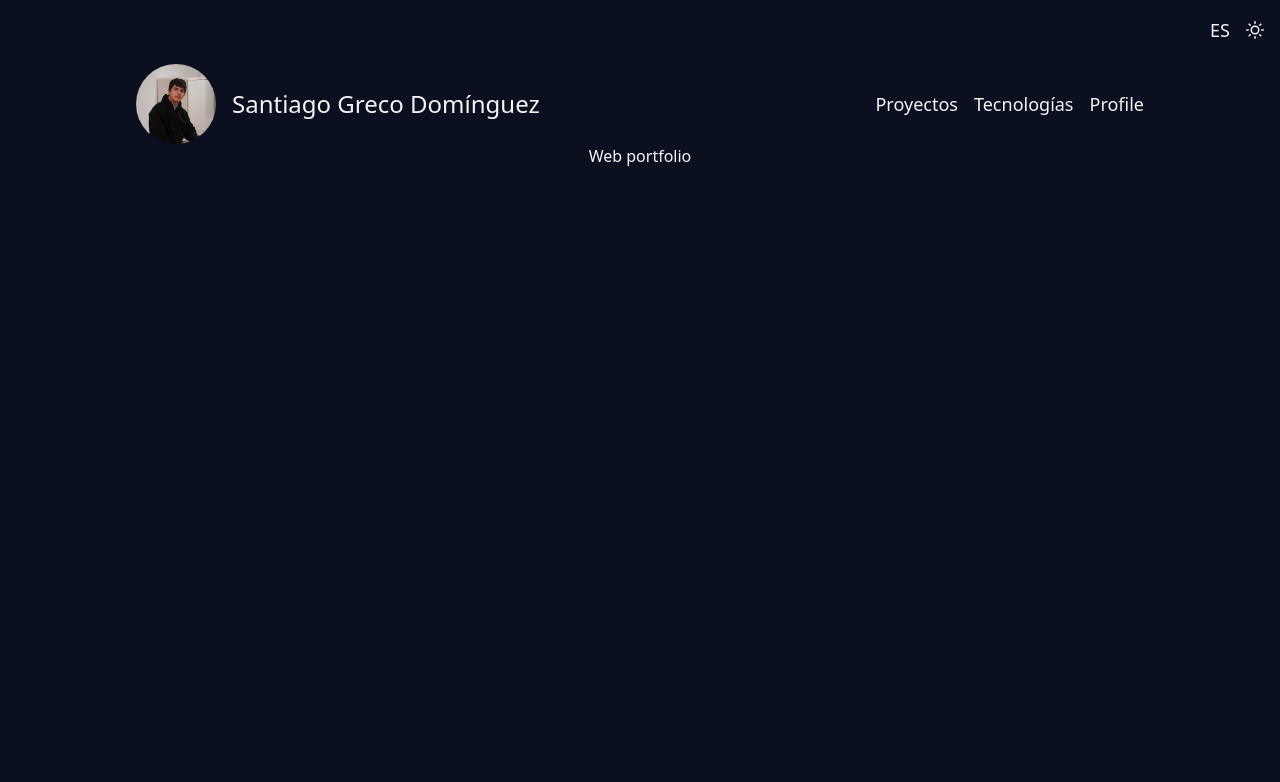
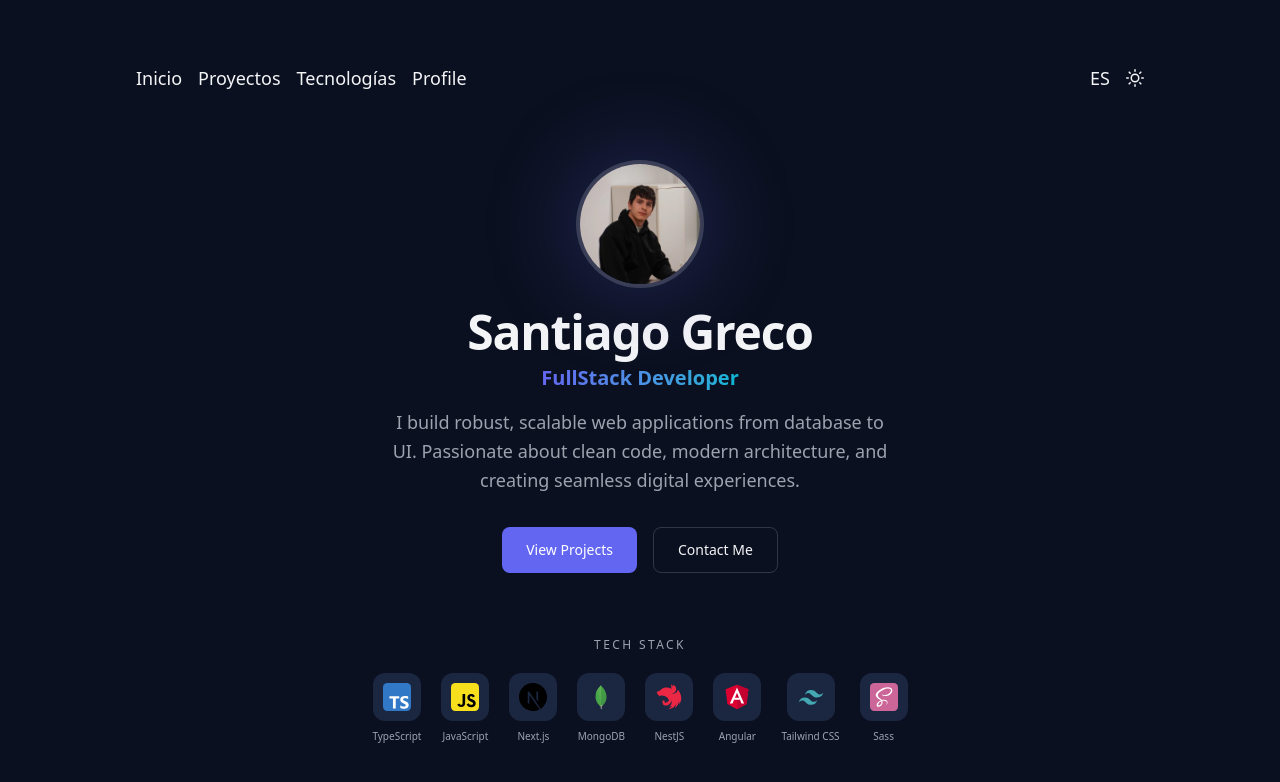
Before and after one commit to grecod28/grecodev, a Next.js app: page /profile in a window 1280 px wide. Shown: the top 782 px of the page. Built offline with nearby package versions, Linux system fonts and the light colour scheme.

Commit message:
Página de inicio diseñada correctamente

```diff
--- a/app/[locale]/layout.tsx
+++ b/app/[locale]/layout.tsx
@@ -2,9 +2,7 @@ import type { Metadata } from "next";
 import { Inter, Poppins } from "next/font/google";
 import "../globals.css";
 import Header from "@/components/layout/header";
-import Selectors from "@/components/layout/selectors";
 import { NextIntlClientProvider } from "next-intl";
-import { notFound } from "next/navigation";
 import { getMessages } from "next-intl/server";
 
 const inter = Inter({
@@ -40,7 +38,6 @@ export default async function LocaleLayout({
     >
       <body className="min-h-full flex flex-col items-center">
         <NextIntlClientProvider locale={locale} messages={messages}>
-          <Selectors />
           <Header />
           {children}
         </NextIntlClientProvider>
--- a/app/[locale]/page.tsx
+++ b/app/[locale]/page.tsx
@@ -1,12 +1,84 @@
-"use client";
+import { TECH_ICONS } from "@/lib/constants/icons";
+import { getTranslations } from "next-intl/server";
+import Image from "next/image";
+import Link from "next/link";
 
-import { useTranslations } from "next-intl";
+export default async function Home() {
+  const t = await getTranslations("Index");
 
-export default function Home() {
-  const t = useTranslations();
   return (
-    <main>
-      <h1>{t("title")}</h1>
+    <main className="flex flex-1 flex-col items-center justify-center w-full px-4">
+      <div className="flex flex-col items-center text-center max-w-2xl">
+        <div className="relative mb-6">
+          <div
+            className="absolute -inset-4 rounded-full bg-primary/20 blur-2xl"
+            aria-hidden="true"
+          />
+          <Image
+            src="/images/foto_perfil.jpg"
+            alt="Santiago Greco"
+            width={120}
+            height={120}
+            className="relative rounded-full object-cover ring-4 ring-border-strong shadow-surface"
+            priority
+          />
+        </div>
+
+        <h1 className="text-4xl font-bold tracking-tight sm:text-5xl">
+          Santiago Greco
+        </h1>
+
+        <p className="mt-2 bg-linear-to-r from-primary to-accent bg-clip-text text-lg font-semibold text-transparent sm:text-xl">
+          {t("role")}
+        </p>
+
+        <p className="mt-4 max-w-lg text-base leading-relaxed text-text-muted sm:text-lg">
+          {t("bio")}
+        </p>
+
+        <div className="mt-8 flex flex-col gap-4 sm:flex-row">
+          <Link
+            href="/projects"
+            className="inline-flex items-center justify-center rounded-lg bg-primary px-6 py-3 text-sm font-medium  transition-all duration-200 hover:bg-primary-hover focus-visible:outline-none focus-visible:ring-2 focus-visible:ring-primary focus-visible:ring-offset-2 focus-visible:ring-offset-background text-white"
+          >
+            {t("cta_projects")}
+          </Link>
+          <Link
+            href="/contact"
+            className="inline-flex items-center justify-center rounded-lg border border-border-strong px-6 py-3 text-sm font-medium transition-all duration-200 hover:bg-surface-light focus-visible:outline-none focus-visible:ring-2 focus-visible:ring-primary focus-visible:ring-offset-2 focus-visible:ring-offset-background"
+          >
+            {t("cta_contact")}
+          </Link>
+        </div>
+
+        <div className="mt-16">
+          <p className="mb-5 text-xs font-medium uppercase tracking-[0.2em] text-text-muted">
+            {t("tech_stack")}
+          </p>
+          <div className="flex flex-wrap items-center justify-center gap-5">
+            {TECH_ICONS.map(({ name, src }) => (
+              <div
+                key={name}
+                className="group flex flex-col items-center gap-2"
+              >
+                <div className="flex h-12 w-12 items-center justify-center rounded-xl bg-surface-light p-2.5 transition-colors duration-200 group-hover:bg-primary/10">
+                  <Image
+                    src={src}
+                    alt={name}
+                    width={28}
+                    height={28}
+                    className="h-7 w-7"
+                    unoptimized
+                  />
+                </div>
+                <span className="text-[10px] font-medium text-text-muted">
+                  {name}
+                </span>
+              </div>
+            ))}
+          </div>
+        </div>
+      </div>
     </main>
   );
 }
--- a/app/layout.tsx
+++ b/app/layout.tsx
@@ -1,24 +1,3 @@
-import type { Metadata } from "next";
-import { Inter, Poppins } from "next/font/google";
-import "./globals.css";
-import Header from "@/components/layout/header";
-import Selectors from "@/components/layout/selectors";
-
-const inter = Inter({
-  variable: "--font-inter",
-});
-
-const poppins = Poppins({
-  variable: "--font-poppins",
-  weight: ["900", "500", "300"],
-});
-
-export const metadata: Metadata = {
-  title: "Grecodev | Portfolio Web FullStack",
-  description:
-    "Desarrollador Full Stack especializado en aplicaciones web modernas y escalables. Trabajo con tecnologías como Angular, Next.js, NestJS, TypeScript y Docker, creando soluciones eficientes, seguras y centradas en la experiencia de usuario, desde el frontend hasta el backend.",
-};
-
 export default function RootLayout({
   children,
 }: Readonly<{
@@ -26,7 +5,7 @@ export default function RootLayout({
 }>) {
   return (
     <html>
-      <body className="min-h-full flex flex-col items-center">{children}</body>
+      <body>{children}</body>
     </html>
   );
 }
--- a/components/layout/header.tsx
+++ b/components/layout/header.tsx
@@ -1,26 +1,21 @@
-import Image from "next/image";
 import Link from "next/link";
+import LanguageSelector from "@/components/i18n/languale-selector";
+import ThemeSelector from "@/components/i18n/theme-selector";
 
 export default function Header() {
   return (
-    <header className="flex items-center justify-between max-w-260 w-full mt-16 px-4">
-      <Link href="/" className="flex items-center gap-4">
-        <Image
-          alt="Foto de perfil"
-          src="/images/foto_perfil.jpg"
-          width={80}
-          height={80}
-          className="rounded-full"
-        />
-
-        <h2 className="text-2xl">Santiago Greco Domínguez</h2>
-      </Link>
-
+    <header className="flex items-center justify-between max-w-260 w-full mt-16 mb-4 px-4">
       <nav className="flex gap-4 text-lg">
+        <Link href="/projects">Inicio</Link>
         <Link href="/projects">Proyectos</Link>
         <Link href="/tecnologies">Tecnologías</Link>
         <Link href="/profile">Profile</Link>
       </nav>
+
+      <section className="flex gap-4 text-lg">
+        <LanguageSelector />
+        <ThemeSelector />
+      </section>
     </header>
   );
 }
--- a/components/layout/selectors.tsx
+++ /dev/null
@@ -1,11 +0,0 @@
-import LanguageSelector from "@/components/i18n/languale-selector";
-import ThemeSelector from "../i18n/theme-selector";
-
-export default function Selectors() {
-  return (
-    <section className="flex gap-4 absolute top-4 right-4 text-lg">
-      <LanguageSelector />
-      <ThemeSelector />
-    </section>
-  );
-}
--- a/i18n/messages/en.json
+++ b/i18n/messages/en.json
@@ -1,3 +1,10 @@
 {
-  "title": "Web portfolio"
+  "Index": {
+    "title": "Full Stack Web Developer",
+    "role": "FullStack Developer",
+    "bio": "I build robust, scalable web applications from database to UI. Passionate about clean code, modern architecture, and creating seamless digital experiences.",
+    "cta_projects": "View Projects",
+    "cta_contact": "Contact Me",
+    "tech_stack": "Tech Stack"
+  }
 }
--- a/i18n/messages/es.json
+++ b/i18n/messages/es.json
@@ -1,3 +1,10 @@
 {
-  "title": "Portfolio web"
+  "Index": {
+    "title": "Desarrollador Web Full Stack",
+    "role": "Desarrollador FullStack",
+    "bio": "Construyo aplicaciones web robustas y escalables, desde la base de datos hasta la interfaz de usuario. Apasionado por el código limpio, la arquitectura moderna y crear experiencias digitales fluidas.",
+    "cta_projects": "Ver Proyectos",
+    "cta_contact": "Contacto",
+    "tech_stack": "Tecnologías"
+  }
 }
--- /dev/null
+++ b/lib/constants/icons.ts
@@ -0,0 +1,10 @@
+export const TECH_ICONS = [
+  { name: "TypeScript", src: "/images/typescript-svgrepo-com.svg" },
+  { name: "JavaScript", src: "/images/javascript-svgrepo-com.svg" },
+  { name: "Next.js", src: "/images/nextjs-fill-svgrepo-com.svg" },
+  { name: "MongoDB", src: "/images/mongo-svgrepo-com.svg" },
+  { name: "NestJS", src: "/images/nestjs-svgrepo-com.svg" },
+  { name: "Angular", src: "/images/angular-svgrepo-com.svg" },
+  { name: "Tailwind CSS", src: "/images/tailwind-svgrepo-com.svg" },
+  { name: "Sass", src: "/images/sass-svgrepo-com.svg" },
+] as const;
--- a/package.json
+++ b/package.json
@@ -13,8 +13,7 @@
     "next-intl": "^4.12.0",
     "react": "19.2.4",
     "react-dom": "19.2.4",
-    "react-icons": "^5.6.0",
-    "sass": "^1.99.0"
+    "react-icons": "^5.6.0"
   },
   "devDependencies": {
     "@tailwindcss/postcss": "^4",
```
Also changed, not shown: 1 other file (tests, documents, lock files or other folders).
